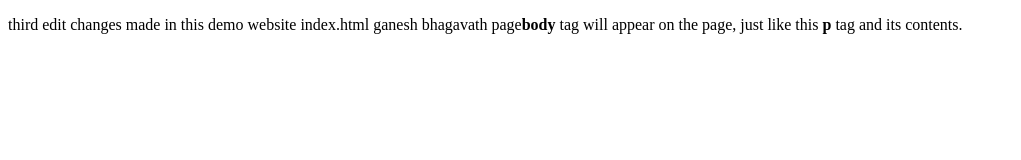
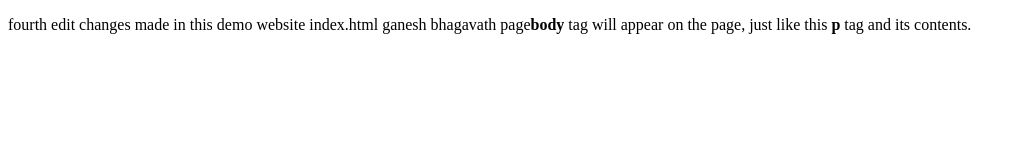
Before and after one commit to ganeshbhagavath2006/website, a plain HTML site: page index.html in a window 1280 px wide. Shown: the whole page, without its empty margins (0-1021 px from the left). Drawn offline with Linux system fonts and the light colour scheme.

Commit message:
fourth edit

```diff
--- a/index.html
+++ b/index.html
@@ -4,6 +4,6 @@
     <title> this is the demo website index.html ganesh bhagavath page</title>
   </head>
   <body>
-    <p>third edit changes made in this  demo website index.html ganesh bhagavath page<strong>body</strong> tag will appear on the page, just like this <strong>p</strong> tag and its contents.</p>
+    <p>fourth edit changes made in this  demo website index.html ganesh bhagavath page<strong>body</strong> tag will appear on the page, just like this <strong>p</strong> tag and its contents.</p>
   </body>
 </html>
```
